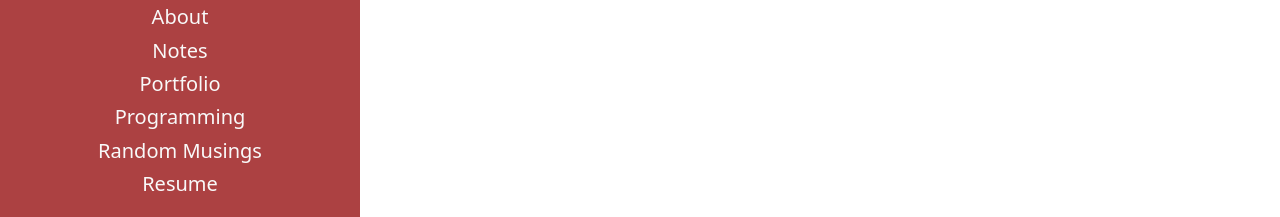
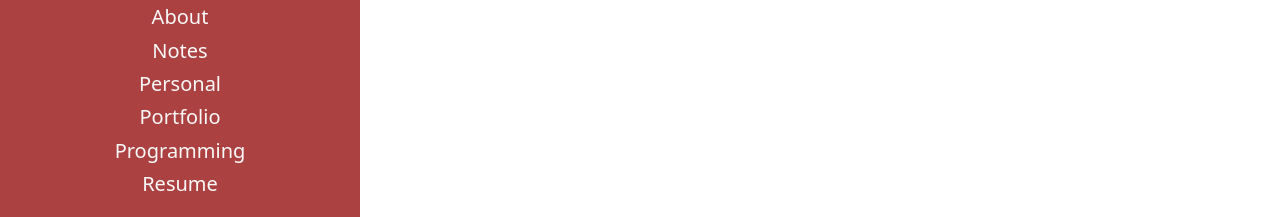
Before and after one commit to djarotech/danielpygo.github.io, a plain HTML site: page 404.html in a window 1280 px wide. Shown: the part 415-632 px from the top of the page. Drawn offline with nearby package versions, Linux system fonts and the light colour scheme.

Commit message:
rebuilding site Thu Nov 15 00:39:07 CST 2018

```diff
--- a/404.html
+++ b/404.html
@@ -104,6 +104,14 @@
 
 
 				<li>
+					<a href="/blog/">
+						<span>Personal</span>
+					</a>
+				</li>
+
+
+
+				<li>
 					<a href="/portfolio/">
 						<span>Portfolio</span>
 					</a>
@@ -114,14 +122,6 @@
 				<li>
 					<a href="/programming/">
 						<span>Programming</span>
-					</a>
-				</li>
-
-
-
-				<li>
-					<a href="/blog/">
-						<span>Random Musings</span>
 					</a>
 				</li>
 
```
Also changed, not shown: categories/index.html (+8 -8 lines), index.html (+8 -8 lines), tags/index.html (+8 -8 lines).
